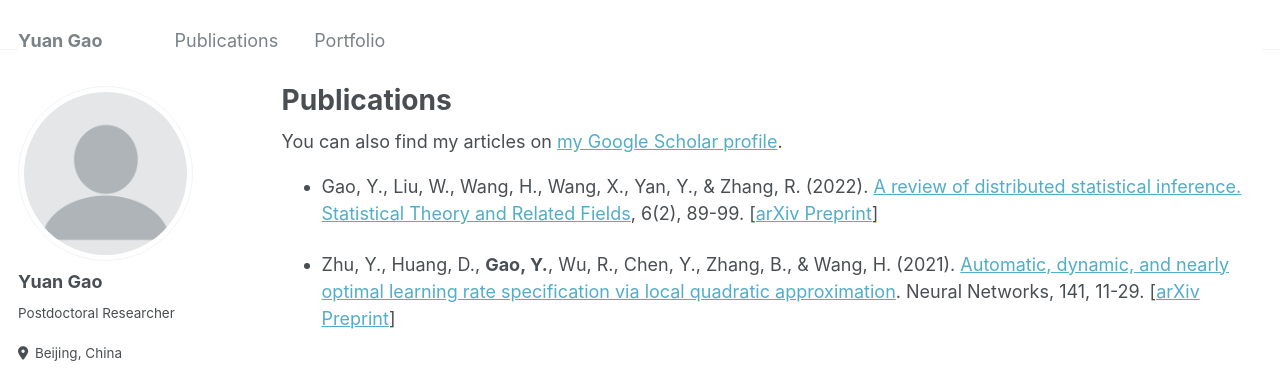
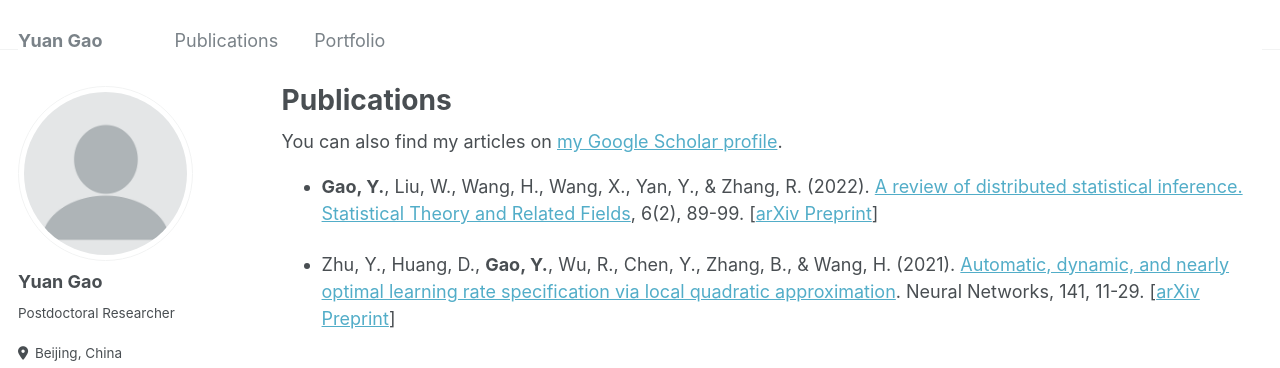
Before and after one commit to YannEmiya/YannEmiya.github.io, a Jekyll site: the page built from _pages/publications.md, in a window 1280 px wide. Shown: the top 368 px of the page. Built offline with Jekyll 4.4.1, drawn with Linux system fonts in a browser that asks for light colours; some web fonts are replaced.

```diff
--- a/_pages/publications.md
+++ b/_pages/publications.md
@@ -11,6 +11,6 @@ author_profile: true
 
 
 
-- Gao, Y., Liu, W., Wang, H., Wang, X., Yan, Y., & Zhang, R. (2022). [A review of distributed statistical inference. Statistical Theory and Related Fields](https://www.tandfonline.com/doi/full/10.1080/24754269.2021.1974158), 6(2), 89-99. [[arXiv Preprint](https://arxiv.org/abs/2304.06245)]
+- **Gao, Y.**, Liu, W., Wang, H., Wang, X., Yan, Y., & Zhang, R. (2022). [A review of distributed statistical inference. Statistical Theory and Related Fields](https://www.tandfonline.com/doi/full/10.1080/24754269.2021.1974158), 6(2), 89-99. [[arXiv Preprint](https://arxiv.org/abs/2304.06245)]
 
 - Zhu, Y., Huang, D., **Gao, Y.**, Wu, R., Chen, Y., Zhang, B., & Wang, H. (2021). [Automatic, dynamic, and nearly optimal learning rate specification via local quadratic approximation](https://www.sciencedirect.com/science/article/pii/S0893608021001131). Neural Networks, 141, 11-29. [[arXiv Preprint](https://arxiv.org/abs/2004.03260)]
```
